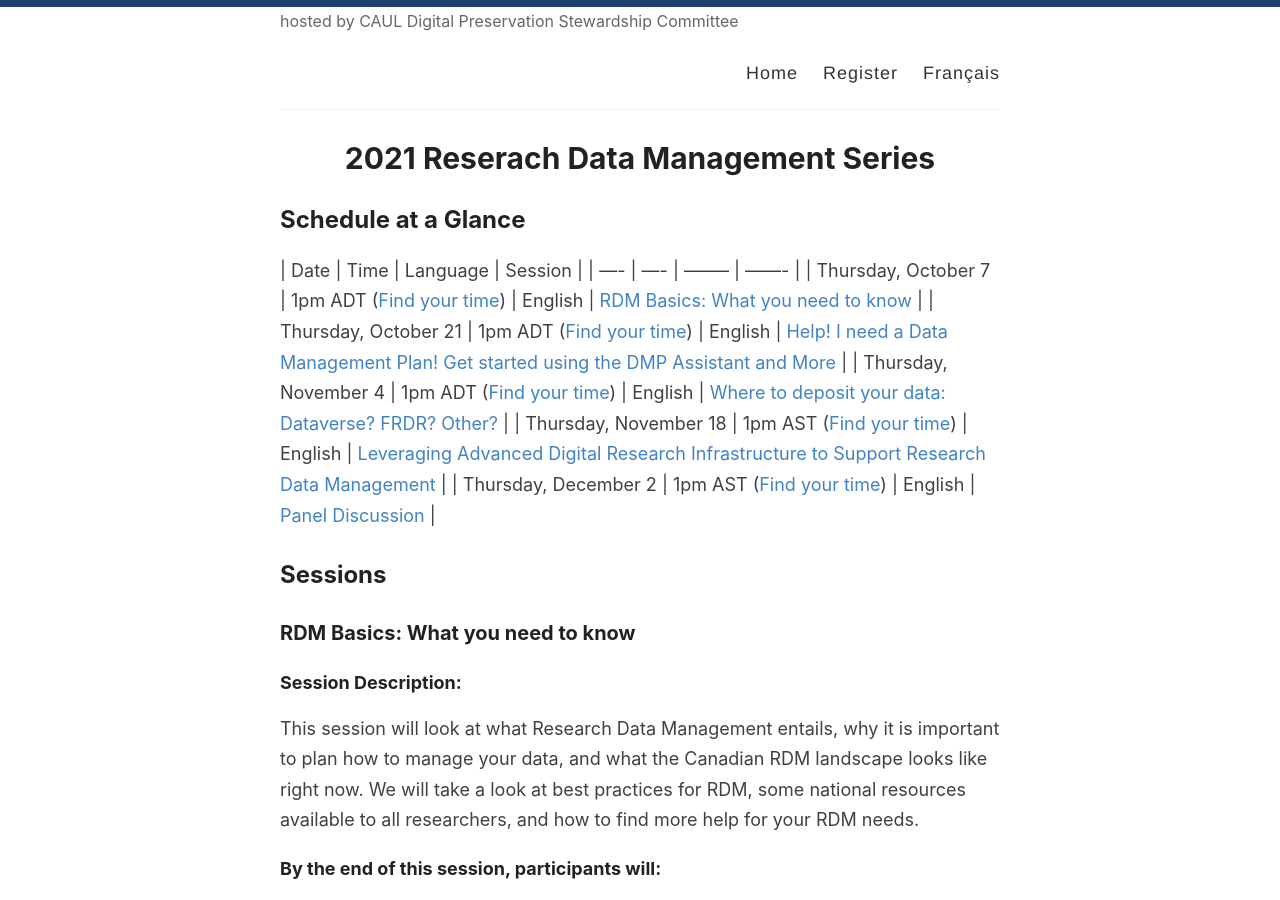
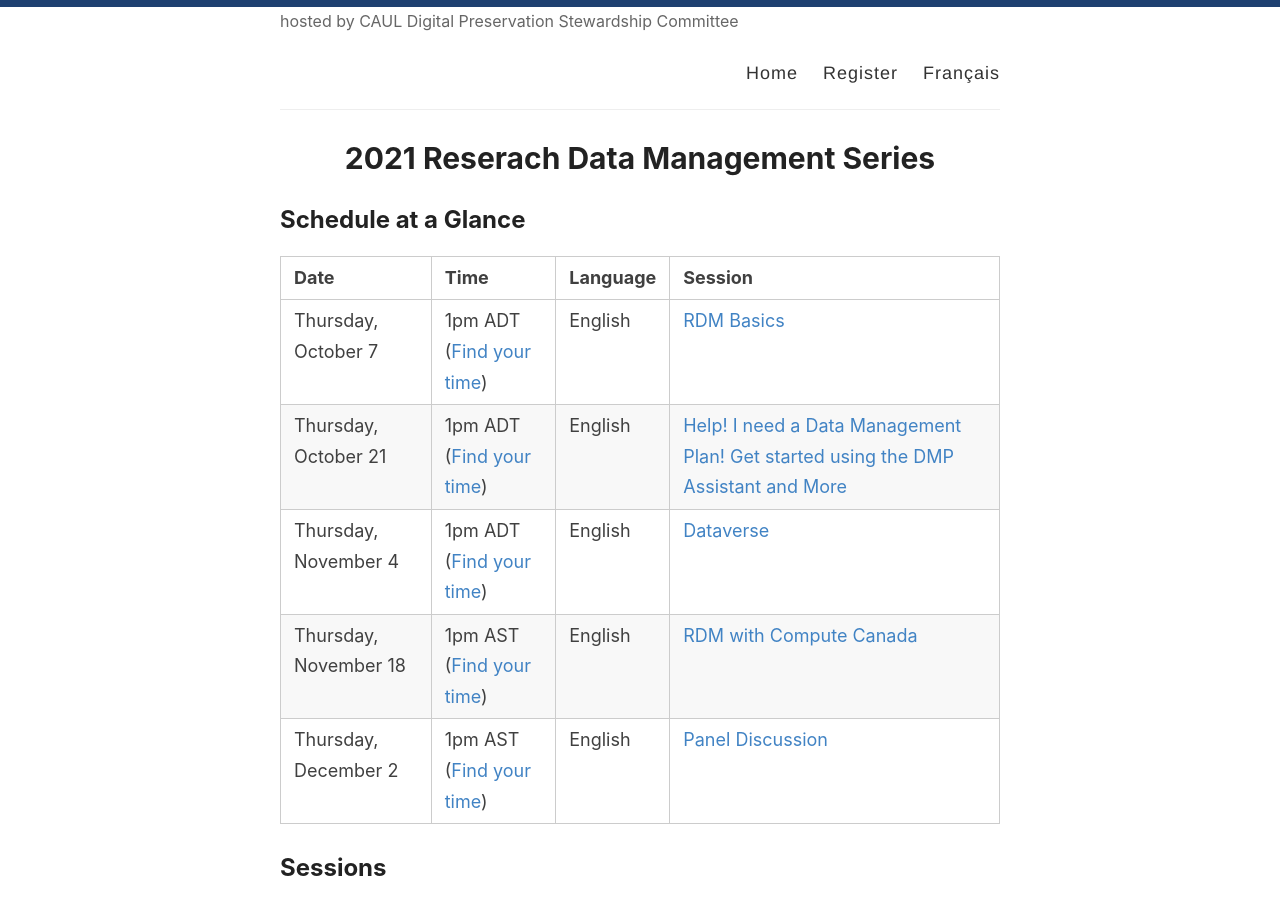
Before and after one commit to caul-dpsc/2021-rdm-series, a Jekyll site: the page built from _pages/index.md, in a window 1280 px wide and 900 px high, scrolled down 192 px. Built offline with Jekyll 4.4.1, drawn with Linux system fonts in a browser that asks for light colours.

Commit message:
Update index.md

```diff
--- a/_pages/index.md
+++ b/_pages/index.md
@@ -3,14 +3,14 @@ layout: page
 title: 2021 Reserach Data Management Series
 permalink: /
 ---
+## Schedule at a Glance
 
-## Schedule at a Glance
 | Date | Time | Language | Session |
 | ---- | ---- | -------- | ------- |
-| Thursday, October 7 | 1pm ADT ([Find your time](https://dateful.com/time-zone-converter?t=1pm&d=2021-10-07&tz2=Atlantic-Daylight-Time-ADT)) | English | [RDM Basics: What you need to know](#basics) |
+| Thursday, October 7 | 1pm ADT ([Find your time](https://dateful.com/time-zone-converter?t=1pm&d=2021-10-07&tz2=Atlantic-Daylight-Time-ADT)) | English | [RDM Basics](#basics) |
 | Thursday, October 21 | 1pm ADT ([Find your time](https://dateful.com/time-zone-converter?t=1pm&d=2021-10-21&tz2=Atlantic-Daylight-Time-ADT)) | English | [Help! I need a Data Management Plan! Get started using the DMP Assistant and More](#dmp) |
-| Thursday, November 4 | 1pm ADT ([Find your time](https://dateful.com/time-zone-converter?t=1pm&d=2021-11-04&tz2=Atlantic-Daylight-Time-ADT)) | English | [Where to deposit your data: Dataverse? FRDR? Other?](#dataverse) |
-| Thursday, November 18 | 1pm AST ([Find your time](https://dateful.com/time-zone-converter?t=12pm&d=2021-11-18&tz2=Atlantic-Standard-Time-AST)) | English | [Leveraging Advanced Digital Research Infrastructure to Support Research Data Management](#cc) |
+| Thursday, November 4 | 1pm ADT ([Find your time](https://dateful.com/time-zone-converter?t=1pm&d=2021-11-04&tz2=Atlantic-Daylight-Time-ADT)) | English | [Dataverse](#dataverse) |
+| Thursday, November 18 | 1pm AST ([Find your time](https://dateful.com/time-zone-converter?t=12pm&d=2021-11-18&tz2=Atlantic-Standard-Time-AST)) | English | [RDM with Compute Canada](#cc) |
 | Thursday, December 2 | 1pm AST ([Find your time](https://dateful.com/time-zone-converter?t=12pm&d=2021-12-02&tz2=Atlantic-Standard-Time-AST)) | English | [Panel Discussion](#panel) |
 
 ## Sessions
```
